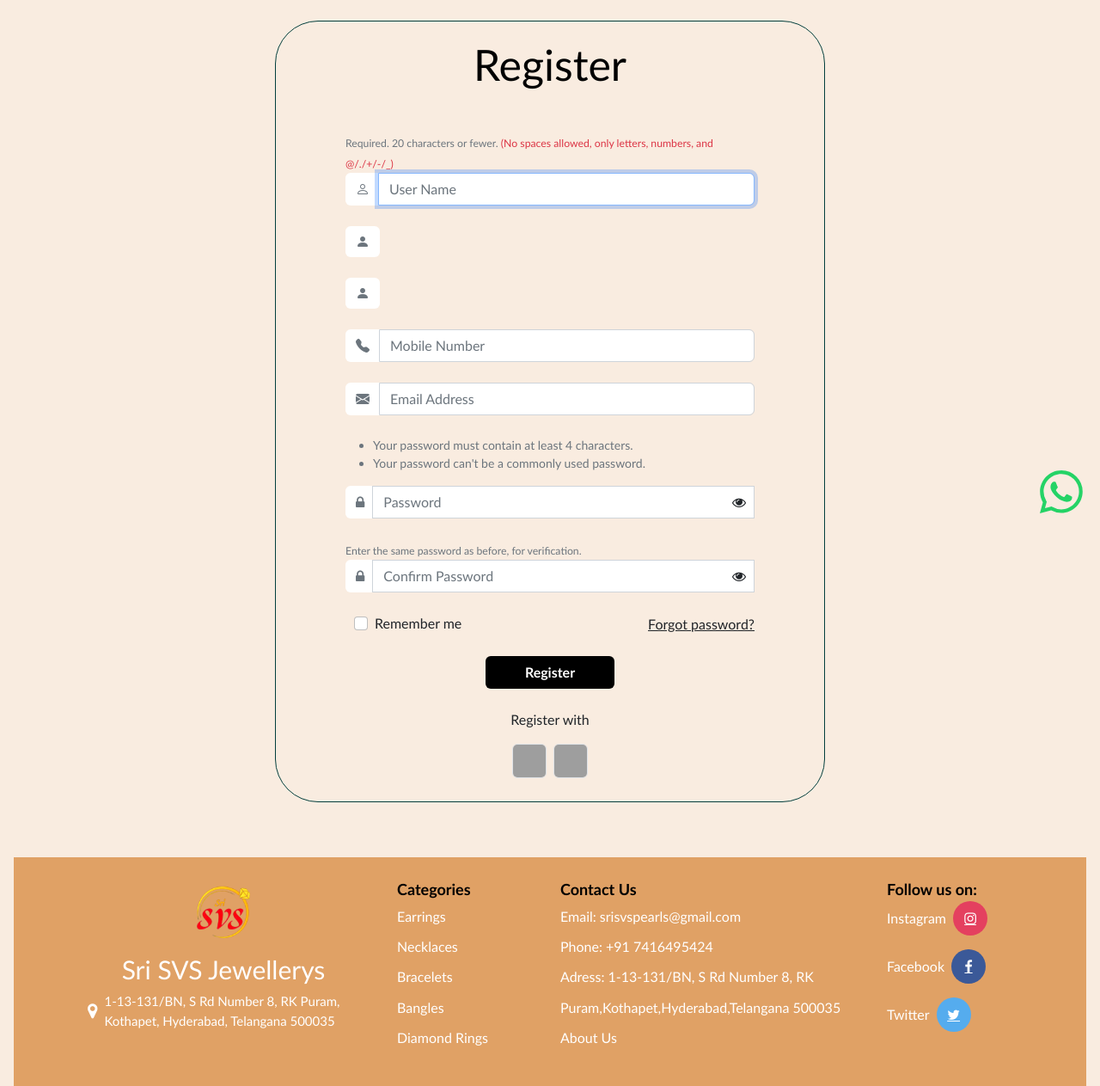
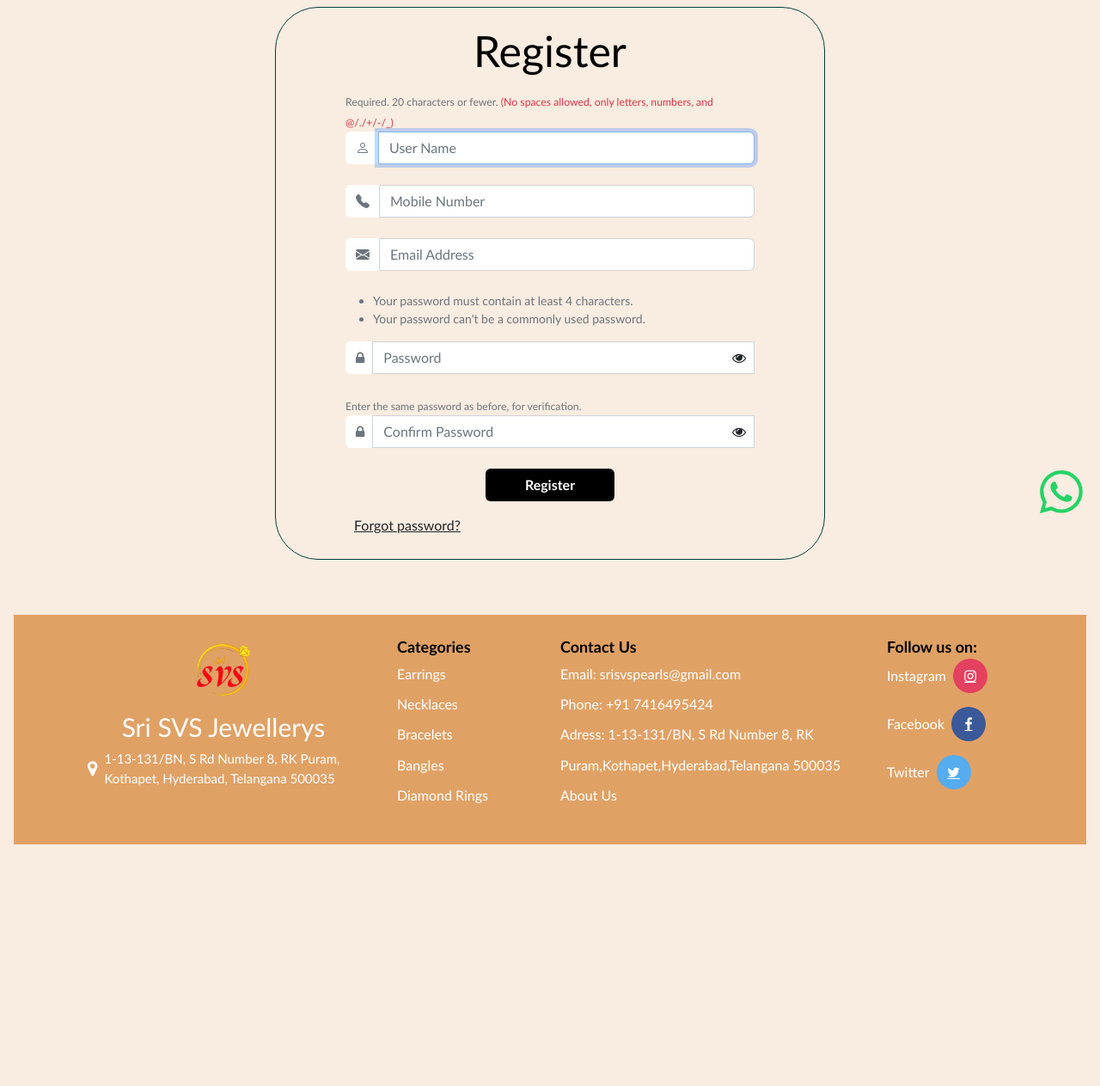
Before and after one commit to kammisettykoushik/SriSvsPearls, a Django app: page /register/ in a window 1280 px wide. Shown: the part 183-1446 px from the top of the page at 86% size. After the commit the page ends 1165 px from the top, so only its background shows below. Run offline with Django 5.2, Linux system fonts and the light colour scheme; some libraries are stand-ins or nearby versions; grey boxes are pictures that could not be loaded.

Commit message:
register, login templates ui changes

```diff
--- a/webapp/templates/register.html
+++ b/webapp/templates/register.html
@@ -3,12 +3,20 @@
 {% include 'mainheader.html' %}
 
 <!-- Registration Form -->
-<div class="container mt-4 mb-3" style="font-family:'Gill Sans', 'Gill Sans MT', Calibri, 'Trebuchet MS', sans-serif; background-color: #fffff; width: 50%; padding-bottom: 3px; border: 1px solid #033F3D;border-radius: 50px;">
+<div class="container mt-2 mb-3" style="font-family:'Gill Sans', 'Gill Sans MT', Calibri, 'Trebuchet MS', sans-serif; background-color: #fffff; width: 50%; padding-bottom: 3px; border: 1px solid #033F3D;border-radius: 50px;">
     <div class="form-container">
         <h4 style="text-align: center;font-size: 50px;padding-top: 20px;color: black;">Register</h4>
+        <!-- Display error messages if any -->
+    {% if messages %}
+    <div class="d-flex justify-content-center alert alert-danger">
+        {% for message in messages %}
+            <p>{{ message }}</p>
+        {% endfor %}
+    </div>
+{% endif %}
         <form method="POST" action="{% url 'register' %}">
             {% csrf_token %}
-            <div class="container mt-5 mb-4 mx-auto" style="max-width: 500px;">
+            <div class="container mt-3 mb-4 mx-auto" style="max-width: 500px;">
                 <!-- Username Field -->
                 {{ form.username.help_text|safe }}
                 <div class="input-group mb-4">
@@ -19,30 +27,12 @@
                     {{ form.username }}
                 </div>
 
-                <!-- First Name Field -->
-                {{ form.first_name.help_text|safe }}
-                <div class="input-group mb-4">
-                    <span class="input-group-text border-0 bg-white">
-        <i class="bi bi-person-fill text-muted"></i>
-    </span>
-                    {{ form.first_name }}
-                </div>
-
-                <!-- Last Name Field -->
-                {{ form.last_name.help_text|safe }}
-                <div class="input-group mb-4">
-                    <span class="input-group-text border-0 bg-white">
-        <i class="bi bi-person-fill text-muted"></i>
-    </span>
-                    {{ form.last_name }}
-                </div>
-
                 <!-- Mobile Number -->
                 <div class="input-group mb-4">
         <span class="input-group-text border-0 bg-white">
             <i class="bi bi-telephone-fill text-muted"></i>
         </span>
-        <input type="text" name="mobile_number" class="form-control" placeholder="Mobile Number" required autocomplete="tel">
+        <input type="tel" maxlength="10" name="mobile_number" class="form-control" placeholder="Mobile Number" required autocomplete="tel">
     </div>
 
                 <!-- Email Field -->
@@ -74,36 +64,18 @@
                     <i class="fa fa-eye position-absolute" id="togglePassword2" style="right: 10px; top: 50%; transform: translateY(-50%); cursor: pointer;" onclick="togglePasswordVisibility('id_password2', 'togglePassword2')"></i>
                 </div>
 
-                <!-- Remember Me and Forgot Password -->
+                <!-- Register Button -->
+ <div class="d-flex justify-content-center mt-4">
+    <button class="btn" style="background-color: black; color:white;width: 150px;">
+        <b>Register</b>
+    </button>
+</div>
+                 <!-- Remember Me and Forgot Password -->
             <div class="d-flex justify-content-between align-items-center mt-3" style="margin-left: 10px;">
-                <div class="form-check">
-                    <input type="checkbox" class="form-check-input" id="rememberMe">
-                    <label class="form-check-label" for="rememberMe">Remember me</label>
-                </div>
+
                 <a href="{% url 'forgot_password' %}" class="text-dark text-decoration-underline">Forgot password?</a>
             </div>
 
-                <!-- Register Button -->
-                <div class="d-flex justify-content-center mt-4">
-                    <button class="btn" style="background-color: black; color:white;width: 150px;">
-                        <b>Register</b>
-                    </button>
-                </div>
-
-                <!-- Social Login Options -->
-                <div class="text-center mt-4">
-                    <p>Register with</p>
-                    <div class="d-flex justify-content-center">
-                        <a href="https://www.google.com" target="_blank">
-                            <img src="https://53.fs1.hubspotusercontent-na1.net/hub/53/hubfs/image8-2.jpg?width=595&height=400&name=image8-2.jpg"
-                                alt="Google" class="me-2 rounded border" style="width: 40px; height: 40px;">
-                        </a>
-                        <a href="https://www.facebook.com" target="_blank">
-                            <img src="https://upload.wikimedia.org/wikipedia/commons/c/cd/Facebook_logo_%28square%29.png"
-                                alt="Facebook" class="rounded border" style="width: 40px; height: 40px;">
-                        </a>
-                    </div>
-                </div>
             </div>
         </form>
     </div>
```
Also changed, not shown: webapp/templates/login.html (+9 -21 lines).
